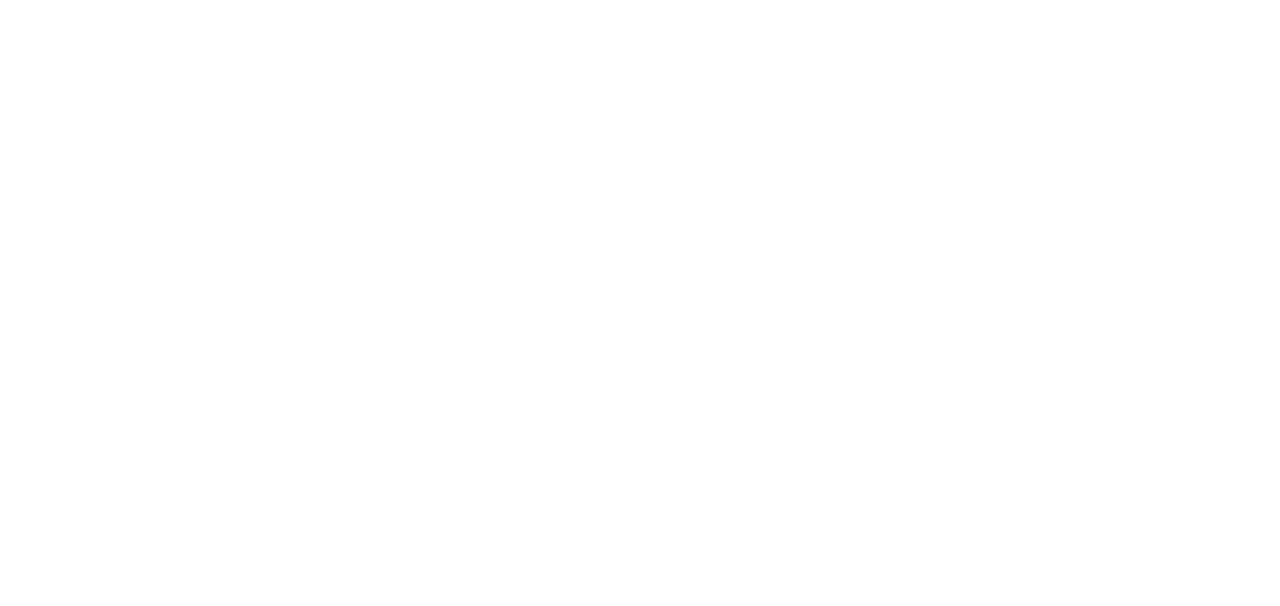
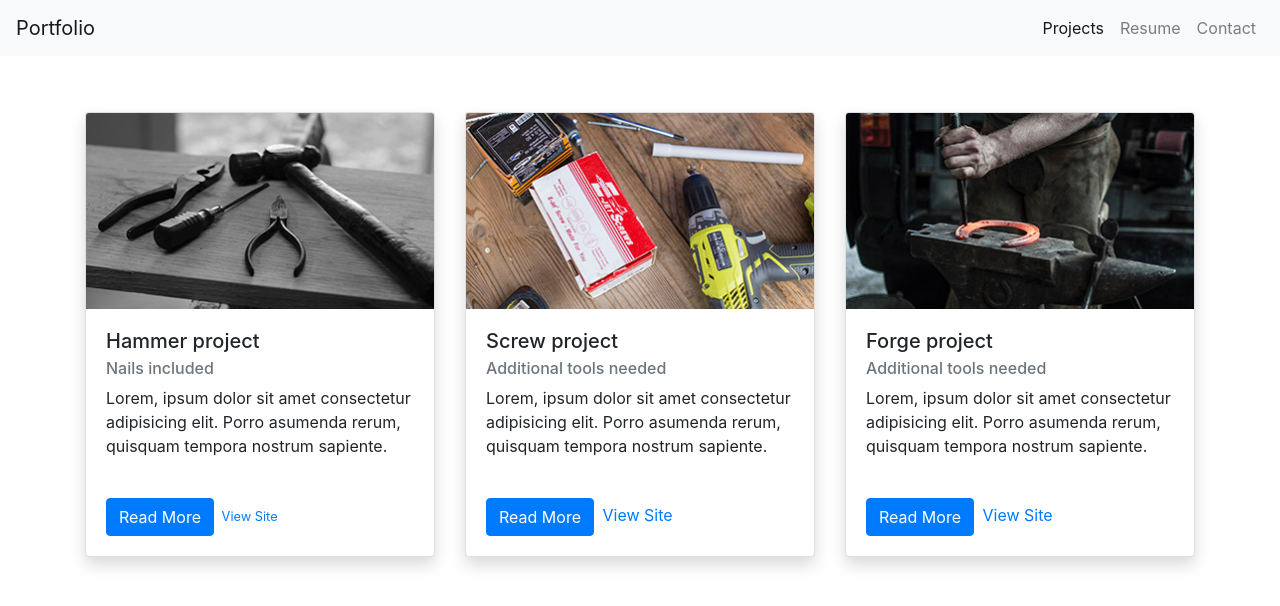
Before and after one commit to imt-549-sp20/challenges-browjm2, a plain HTML site: page portfolio/index.html in a window 1280 px wide. Drawn offline with nearby package versions, Linux system fonts and the light colour scheme.

Commit message:
Final Portfolio

```diff
--- a/portfolio/index.html
+++ b/portfolio/index.html
@@ -7,19 +7,134 @@
     <title>Portfolio</title>
 
     <!-- Bootstrap v4.4.1 CSS stylesheet -->
-    <link rel="stylesheet" href="https://stackpath.bootstrapcdn.com/bootstrap/4.4.1/css/bootstrap.min.css" integrity="sha384-Vkoo8x4CGsO3+Hhxv8T/Q5PaXtkKtu6ug5TOeNV6gBiFeWPGFN9MuhOf23Q9Ifjh" crossorigin="anonymous">
+    <link
+      rel="stylesheet"
+      href="https://stackpath.bootstrapcdn.com/bootstrap/4.4.1/css/bootstrap.min.css"
+      integrity="sha384-Vkoo8x4CGsO3+Hhxv8T/Q5PaXtkKtu6ug5TOeNV6gBiFeWPGFN9MuhOf23Q9Ifjh"
+      crossorigin="anonymous"
+    />
   </head>
 
   <body>
-    <header>
-
+    <header> <!--Fixed header. sticky top did not work with any of my browsers. Nick said for me just to use fixed-top.-->
+        <nav class="navbar navbar-expand-sm navbar-light bg-light fixed-top"> <!--The Projects , Resume , and Contact links in the header row should be visible on medium small screens and larger.-->
+          <a class="navbar-brand" href="#">Portfolio</a> <!--layout title-->
+          <button
+            class="navbar-toggler"
+            type="button"
+            data-toggle="collapse"
+            data-target="#navbarNavAltMarkup"
+            aria-controls="navbarNavAltMarkup"
+            aria-expanded="false"
+            aria-label="Toggle navigation"
+          >
+            <span class="navbar-toggler-icon"></span>
+          </button>
+          <div
+            class="collapse navbar-collapse justify-content-end"
+            id="navbarNavAltMarkup"
+          >
+            <div class="navbar-nav">
+              <a class="nav-item nav-link active" href="#"
+                >Projects<span class="sr-only">(current)</span></a
+              >
+              <a class="nav-item nav-link" href="#">Resume</a> <!--Nav links have href attributes of #-->
+              <a class="nav-item nav-link" href="#">Contact</a>
+            </div>
+          </div>
+        </nav>
+      </styles>
     </header>
-    <main>
-
+    <main> <!-- Bootstrap grid that containing the project cards.-->
+      <div class="container pt-5 mt-5">
+        <div class="row">
+          <div class="col-sm-6 col-md-4"> <!--The cells are stacked full width on mobile. Two per row on the small view and three per row on the medium and up views.-->
+            <div class="card mt-3 mb-3 mx-auto shadow" style="max-width: 100%;"> <!--Each card has a shadow applied to them.-->
+              <img
+                src="../portfolio/images/hunter-haley-424256-unsplash.jpg"
+                class="card-img-top"
+                alt="Tools on Table"
+              /> <!--Each card includes a card-img-top with the associated image.-->
+              <div class="card-body">
+                <h5 class="card-title">Hammer project</h5> <!--Each card has a title with the name of the project.-->
+                <h6 class="card-subtitle text-muted">Nails included</h6> <!--Each card has a subtitle with a second line.-->
+                <p class="card-text mt-2"> <!--Each card has a text description.
+                -->
+                  Lorem, ipsum dolor sit amet consectetur adipisicing elit.
+                  Porro asumenda rerum, quisquam tempora nostrum sapiente.
+                </p>
+              </div>
+              <div class="card-body small"> <!--The “Read more” and “View site” buttons in the card actions element are hyperlinks with href attributes set to #-->
+                <a href="#" class="btn btn-primary">Read More</a>
+                <a href="#" class="card-link ml-1">View Site</a>
+              </div>
+            </div>
+          </div>
+          <div class="col-sm-6 col-md-4"> <!--See comments above-->
+            <div class="card mt-3 mb-3 mx-auto shadow" style="max-width: 100%;">
+              <img
+                src="../portfolio/images/taduuda-76964-unsplash.jpg"
+                class="card-img-top"
+                alt="Screwdriver on Table"
+              />
+              <div class="card-body">
+                <h5 class="card-title">Screw project</h5>
+                <h6 class="card-subtitle text-muted">
+                  Additional tools needed
+                </h6>
+                <p class="card-text mt-2">
+                  Lorem, ipsum dolor sit amet consectetur adipisicing elit.
+                  Porro asumenda rerum, quisquam tempora nostrum sapiente.
+                </p>
+              </div>
+              <div class="card-body">
+                <a href="#" class="btn btn-primary">Read More</a>
+                <a href="#" class="card-link ml-1">View Site</a>
+              </div>
+            </div>
+          </div>
+          <div class="col-sm-6 col-md-4"> <!--See comments above-->
+            <div class="card mt-3 mb-3 mx-auto shadow" style="max-width: 100%;">
+              <img
+                src="../portfolio/images/jonathan-bean-284904-unsplash.jpg"
+                class="card-img-top"
+                alt="Hot horseshoe on table being forged"
+              />
+              <div class="card-body">
+                <h5 class="card-title">Forge project</h5>
+                <h6 class="card-subtitle text-muted">
+                  Additional tools needed
+                </h6>
+                <p class="card-text mt-2">
+                  Lorem, ipsum dolor sit amet consectetur adipisicing elit.
+                  Porro asumenda rerum, quisquam tempora nostrum sapiente.
+                </p>
+              </div>
+              <div class="card-body">
+                <a href="#" class="btn btn-primary">Read More</a>
+                <a href="#" class="card-link ml-1">View Site</a>
+              </div>
+            </div>
+          </div>
+        </div>
+        </div>
+      </div>
     </main>
 
-    <script src="https://code.jquery.com/jquery-3.4.1.slim.min.js" integrity="sha384-J6qa4849blE2+poT4WnyKhv5vZF5SrPo0iEjwBvKU7imGFAV0wwj1yYfoRSJoZ+n" crossorigin="anonymous"></script>
-    <script src="https://cdn.jsdelivr.net/npm/popper.js@1.16.0/dist/umd/popper.min.js" integrity="sha384-Q6E9RHvbIyZFJoft+2mJbHaEWldlvI9IOYy5n3zV9zzTtmI3UksdQRVvoxMfooAo" crossorigin="anonymous"></script>
-    <script src="https://stackpath.bootstrapcdn.com/bootstrap/4.4.1/js/bootstrap.min.js" integrity="sha384-wfSDF2E50Y2D1uUdj0O3uMBJnjuUD4Ih7YwaYd1iqfktj0Uod8GCExl3Og8ifwB6" crossorigin="anonymous"></script>
+    <script
+      src="https://code.jquery.com/jquery-3.4.1.slim.min.js"
+      integrity="sha384-J6qa4849blE2+poT4WnyKhv5vZF5SrPo0iEjwBvKU7imGFAV0wwj1yYfoRSJoZ+n"
+      crossorigin="anonymous"
+    ></script>
+    <script
+      src="https://cdn.jsdelivr.net/npm/popper.js@1.16.0/dist/umd/popper.min.js"
+      integrity="sha384-Q6E9RHvbIyZFJoft+2mJbHaEWldlvI9IOYy5n3zV9zzTtmI3UksdQRVvoxMfooAo"
+      crossorigin="anonymous"
+    ></script>
+    <script
+      src="https://stackpath.bootstrapcdn.com/bootstrap/4.4.1/js/bootstrap.min.js"
+      integrity="sha384-wfSDF2E50Y2D1uUdj0O3uMBJnjuUD4Ih7YwaYd1iqfktj0Uod8GCExl3Og8ifwB6"
+      crossorigin="anonymous"
+    ></script>
   </body>
 </html>
```
